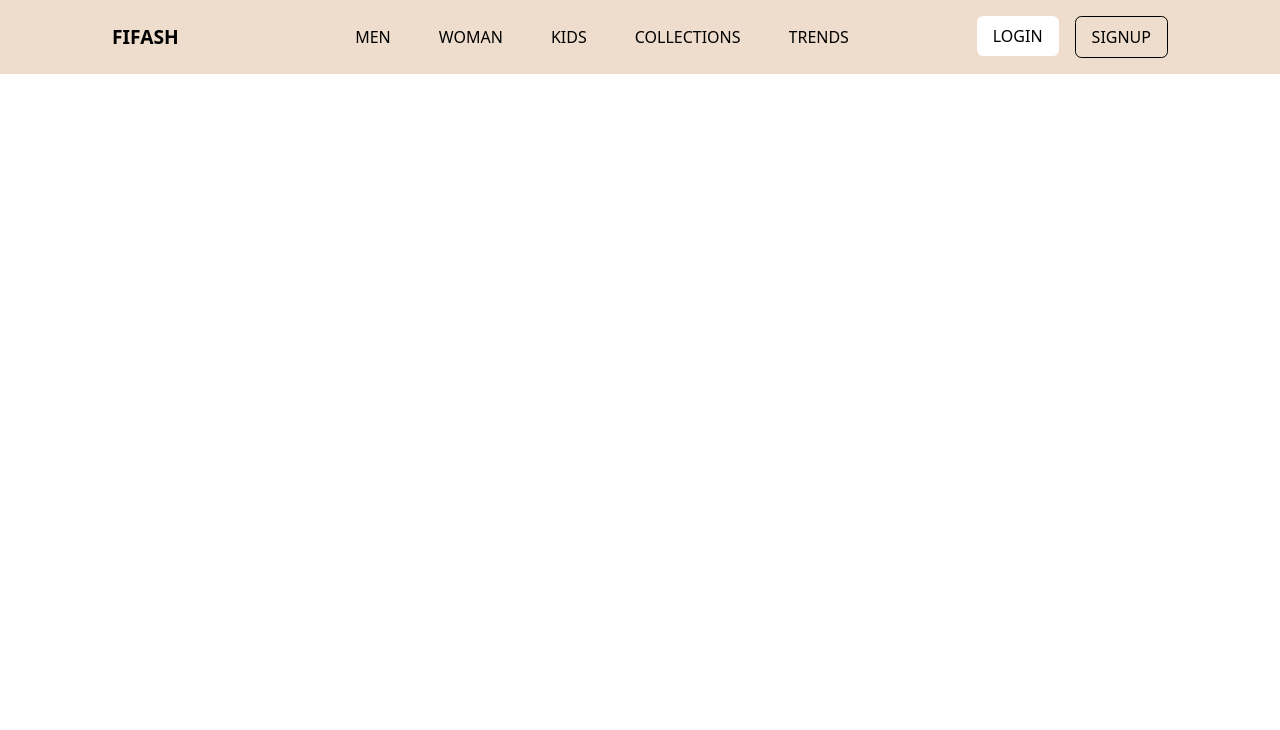
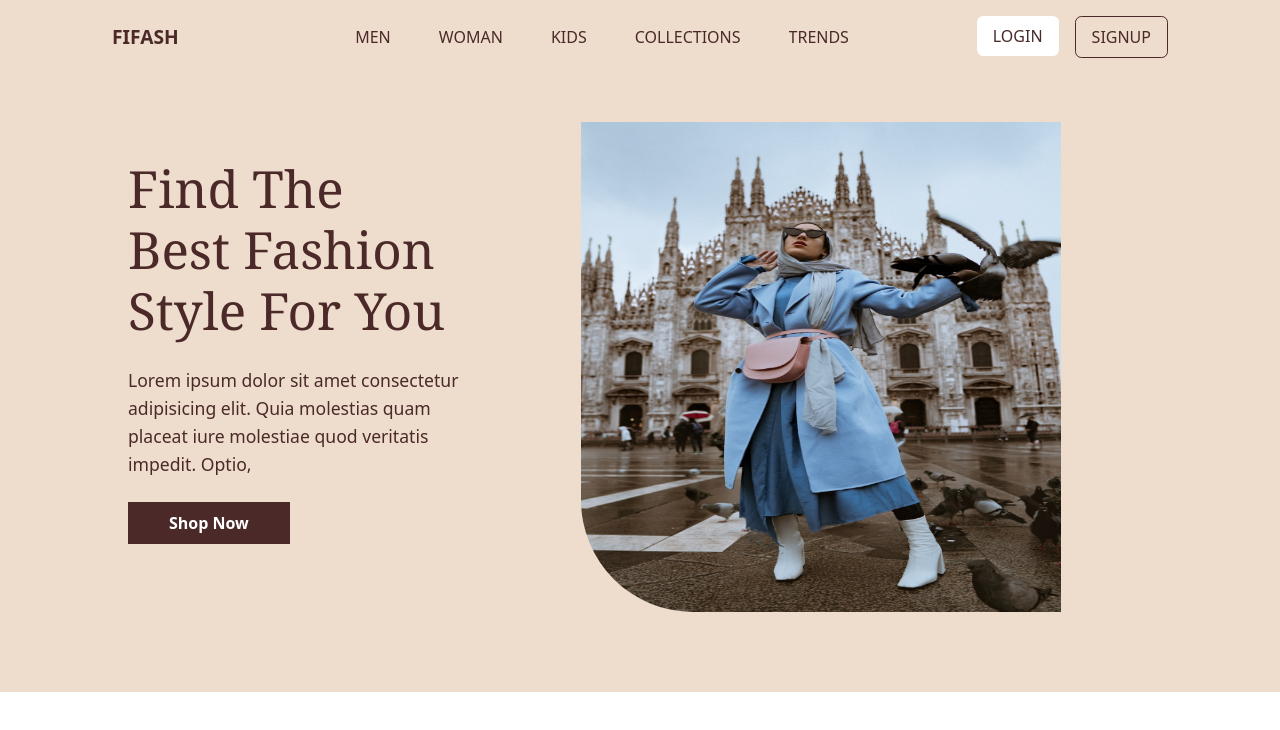
Before and after one commit to Walexz01/FiFash, a React (Vite) app: page / in a window 1280 px wide. Shown: the top 730 px of the page. Built offline with nearby package versions, Linux system fonts and the light colour scheme.

Commit message:
create the hero

```diff
--- a/package.json
+++ b/package.json
@@ -10,7 +10,6 @@
     "preview": "vite preview"
   },
   "dependencies": {
-    "bootstrap": "^5.3.0-alpha3",
     "react": "^18.2.0",
     "react-dom": "^18.2.0"
   },
--- a/src/App.tsx
+++ b/src/App.tsx
@@ -1,9 +1,11 @@
+import Hero from "./components/Hero";
 import NavBar from "./components/NavBar";
 
 function App() {
   return (
     <div className="app">
       <NavBar />
+      <Hero />
     </div>
   );
 }
--- /dev/null
+++ b/src/components/Hero.tsx
@@ -0,0 +1,21 @@
+import heroImg from "../assets/photo-1539109136881-3be0616acf4b.jpeg";
+
+const Hero = () => {
+  return (
+    <div className="hero">
+      <div className="side_1--hero">
+        <h1>Find The Best Fashion Style For You</h1>
+        <p>
+          Lorem ipsum dolor sit amet consectetur adipisicing elit. Quia
+          molestias quam placeat iure molestiae quod veritatis impedit. Optio,
+        </p>
+        <button className="action-btn">Shop Now</button>
+      </div>
+      <div className="side_2--hero">
+        <img src={heroImg} alt="hero Image" />
+      </div>
+    </div>
+  );
+};
+
+export default Hero;
--- a/src/index.css
+++ b/src/index.css
@@ -19,7 +19,7 @@
 .logo{
     font-size: 1.2rem;
     font-weight: 600;
-    color: black;
+    color: #4b2929;
     z-index: 1;
 }
 .nav_group{
@@ -34,7 +34,7 @@
     align-items: center;
     list-style: none;
     gap: 3rem;
-    color: black;
+    color: #4b2929;
     font-size: 1rem;
     font-weight: 500;
     height: 100%;
@@ -47,8 +47,8 @@
 }
 .ctn{
     background-color: transparent;
-    color: black;
-    border: 1px solid black;
+    color: #4b2929;
+    border: 1px solid #4b2929;
     border-radius: .4rem;
     font-size: 1rem;
     font-weight: 400;
@@ -67,7 +67,65 @@
 .toogle{
     display: none;
 }
+.side_1--hero{
+    display: grid;
+    place-content: center;
+    margin-top: -2rem;
+    place-items: start;
 
+}
+.hero{
+    padding: 4rem 1rem;
+    color: rgb(75, 41, 41);
+    display: grid;
+    grid-template-columns: 1fr 2fr;
+    place-content: center;
+    gap: 2rem;
+}
+.side_1--hero h1{
+    font-size: 3.2rem;
+    font-family: Georgia, 'Times New Roman', Times, serif;
+    font-weight: 500;
+    padding-bottom: 1rem;
+
+
+}
+.side_1--hero p{
+    font-size: 1.1rem;
+    line-height: 1.6;
+    padding-bottom: .5rem;
+}
+.action-btn{
+    white-space: nowrap;
+    background-color: rgb(75, 41, 41);
+    padding: .5rem 2.5rem;
+    width: auto;
+    color: white;
+    font-weight: 600;
+    border: none;
+    border: 1px solid transparent ;
+    transition: all .15s ease-in;
+}
+.action-btn:hover{
+    background-color: transparent;
+    border-color: #4b2929;
+    color: #4b2929;
+    box-shadow: 0px 0px 10px #4b2929 ;
+}
+.side_2--hero{
+    display: grid;
+    position: relative;
+    place-content: center;
+
+}
+.side_2--hero img{
+    display: inline-flex;
+    width: 480px;
+    height: 490px;
+    justify-self: center;
+    border-bottom-left-radius: 7rem ;
+}
+/* media query for 968px */
 @media screen and (max-width:968px ) {
 .app{
     padding: .7rem 1.5rem;
```
Also changed, not shown: src/assets/photo-1539109136881-3be0616acf4b.jpeg (added), 1 other file (tests, documents, lock files or other folders).
